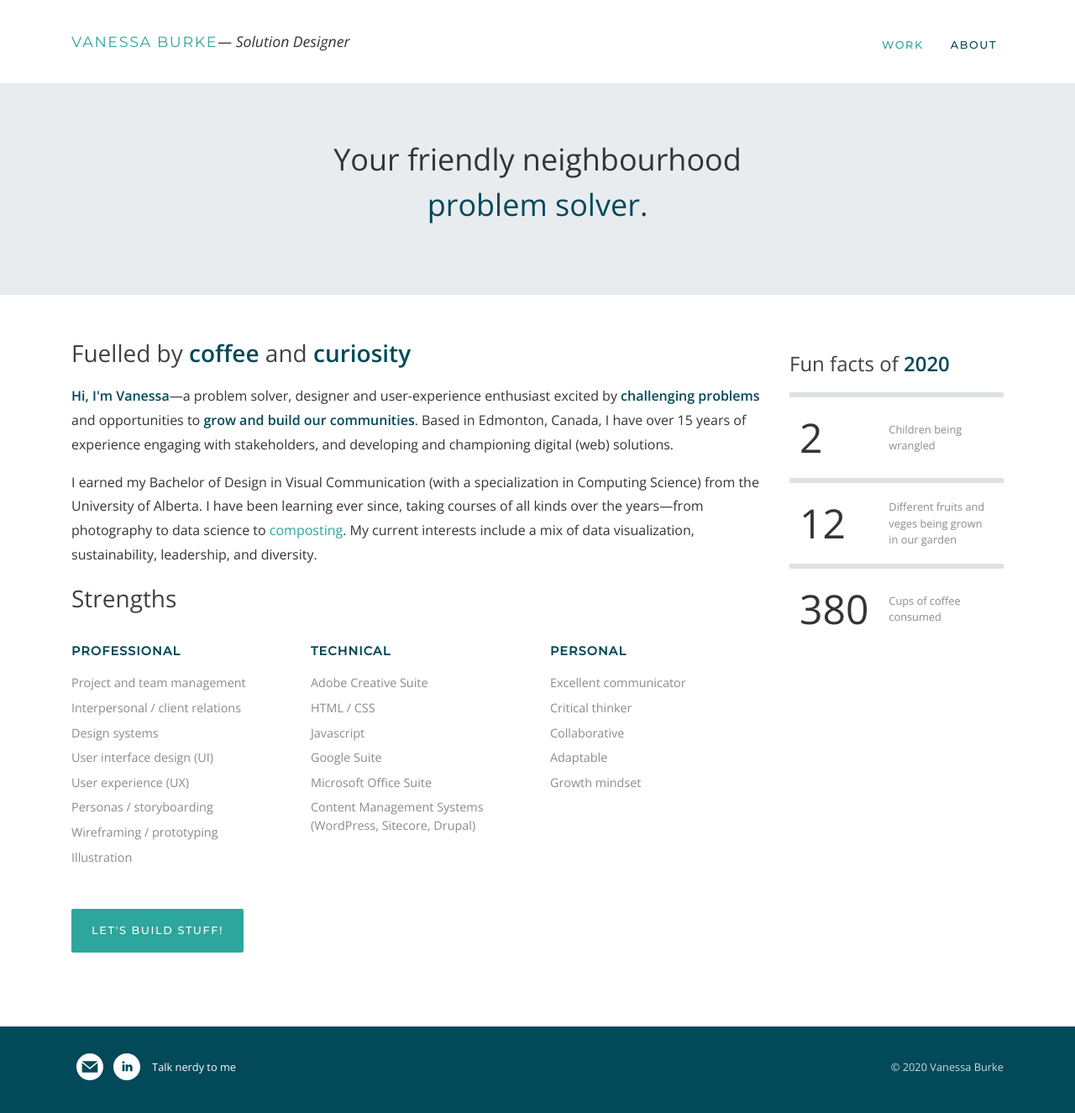
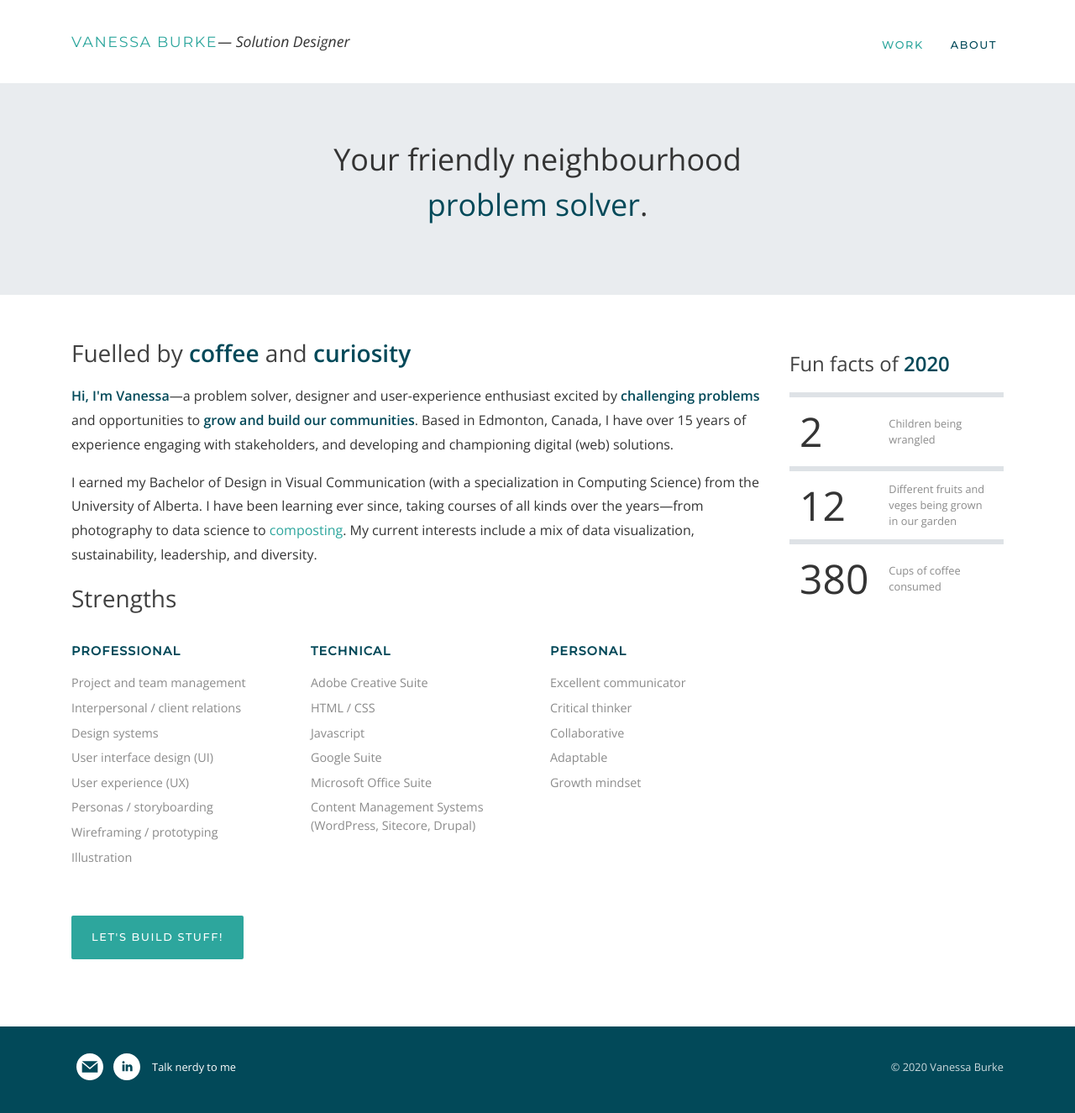
Before and after one commit to vnburke/vnburke.github.io, a Jekyll site: the page built from about.md, in a window 1280 px wide and 1350 px high. Shown: the top 1325 px of the window at 84% size. Built offline with Jekyll 4.4.1, drawn with Linux system fonts in a browser that asks for light colours.

Commit message:
Style updates: unstyled lists, callout tables, grid adjustments

```diff
--- a/_sass/main.scss
+++ b/_sass/main.scss
@@ -215,8 +215,7 @@
 }
 
 .lead {
-  font-size: 2.25rem;
-  //font-weight: 400;
+  font-size: 2rem;
   line-height: 1.5em;
 
   &.sm {
@@ -238,19 +237,22 @@
     line-height: 1.8em;
   }
 
-  ul {
-    margin: 0;
-    padding: 0;
-    list-style-type: none;
+  ul.list-unstyled {
     & li {
       margin-bottom: 0.5rem;
       line-height: 1.5em;
     }
   }
 
+  .display-2, .display-3, .display-4 {
+    color: $text-color;
+  }
+  .display-4 {
+    font-size: 3rem;
+  }
   .lead {
     color: $text-color;
-    font-size: 3rem;
+    font-size: 1.25rem;
   }
   .desc {
     color: $muted-light;
@@ -275,6 +277,9 @@
   .sidebar, .sidebar p, .sidebar li,
   .callout, .callout p, .callout li {
     font-size: 0.9rem;
+  }
+  .lead {
+    font-size: 2.25rem;
   }
 }
 
@@ -400,7 +405,7 @@
 
   /* Create the parallax scrolling effect */
   //background-attachment: fixed;
-  background-position: center;
+  //background-position: center;
   background-repeat: no-repeat;
   background-size: 100%;
 
@@ -423,20 +428,23 @@
   }
   h1 {
     color: #fff;
+    font-size: 2.5rem;
     font-weight: 300;
     line-height: 1.1em;
   }
   .desc {
-    @extend h3;
+    font-size: 1.25rem;
     font-style: italic;
     font-weight: 300;
     color: #fff;
+    display: none;
   }
   @media screen and (min-width: $break-md) {
-    h1 { font-size: 3.5rem; }
+    h1 { font-size: 3rem; }
+    .desc { display: block; font-size: 1.5rem; }
   }
   @media screen and (min-width: $break-lg) {
-    h1 { font-size: 4rem; }
+    h1 { font-size: 3.5rem; }
   }
 }
 
@@ -456,15 +464,18 @@
 
 .numerals {
   font-family: $disp-font;
-  //color: $muted-light;
   margin-right: 0.2em;
+
   &.web { color: $second-color; }
+  &.print { color: $primary-color; }
+  &.digital { color: $third-color; }
 }
 
-.portfolio {
+.row {
+  //margin-bottom: 1em;
+
   .col, .col-md-4, .col-md-6, .col-md-8 {
-    padding-left: 7.5px;
-    padding-right: 7.5px;
+    padding-right: 0;
   }
   img {
     width: 100%;
@@ -488,12 +499,24 @@
     font-size: $text-sm;
     margin-top: 0.4em;
   }
+  strong {
+    color: #fff;
+  }
 
   .contact {
     font-size: $text-sm;
     float: left;
     margin-left: 0.5em;
   }
+
+  svg.icon {
+    fill: #fff;
+
+    &:hover {
+      fill: rgba(255,255,255, 0.8);
+    }
+  }
+
 
   a, a:link, a:visited {
     color: #fff;
--- a/about.md
+++ b/about.md
@@ -43,7 +43,7 @@
         <div class="row">
           <div class="col-md-4">
             <h4>Professional</h4>
-            <ul>
+            <ul class="list-unstyled">
               <li>Project and team management</li>
               <li>Interpersonal / client relations</li>
               <li>Design systems</li>
@@ -56,7 +56,7 @@
           </div>
           <div class="col-md-4">
             <h4>Technical</h4>
-            <ul>
+            <ul class="list-unstyled">
               <li>Adobe Creative Suite</li>
               <li>HTML / CSS</li>
               <li>Javascript</li>
@@ -67,7 +67,7 @@
           </div>
           <div class="col-md-4">
             <h4>Personal</h4>
-            <ul>
+            <ul class="list-unstyled">
               <li>Excellent communicator</li>
               <li>Critical thinker</li>
               <li>Collaborative</li>
@@ -87,15 +87,15 @@
       <table class="table callout">
         <tbody>
           <tr>
-            <td scope="row" class="lead">2</td>
+            <td scope="row" class="display-4">2</td>
             <td class="desc">Children being wrangled</td>
           </tr>
           <tr>
-            <td scope="row" class="lead">12</td>
+            <td scope="row" class="display-4">12</td>
             <td class="desc">Different fruits and veges being grown in our garden</td>
           </tr>
           <tr>
-            <td scope="row" class="lead">{{ "today" | date: "%d" | plus: 182 | times: 2 }}</td>
+            <td scope="row" class="display-4">{{ "today" | date: "%d" | plus: 182 | times: 2 }}</td>
             <td class="desc">Cups of coffee consumed</td>
           </tr>
         </tbody>
```
